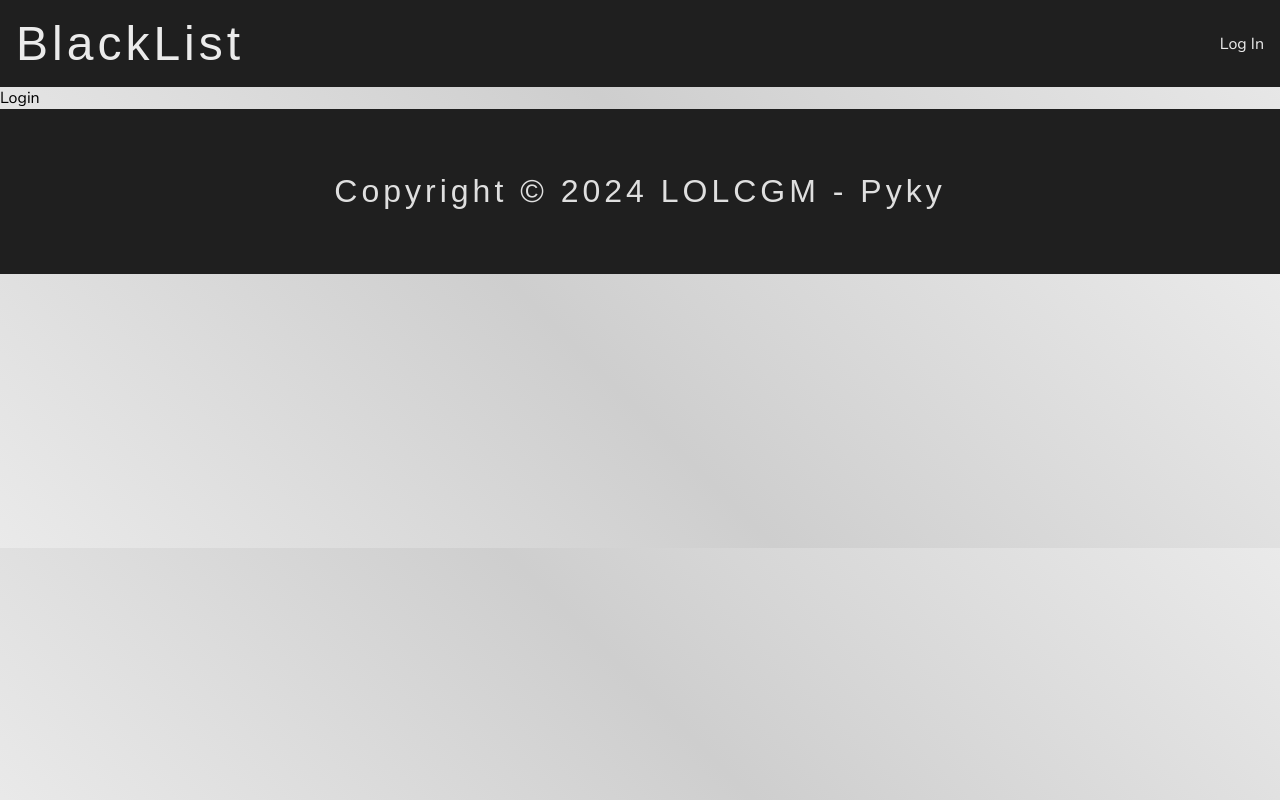
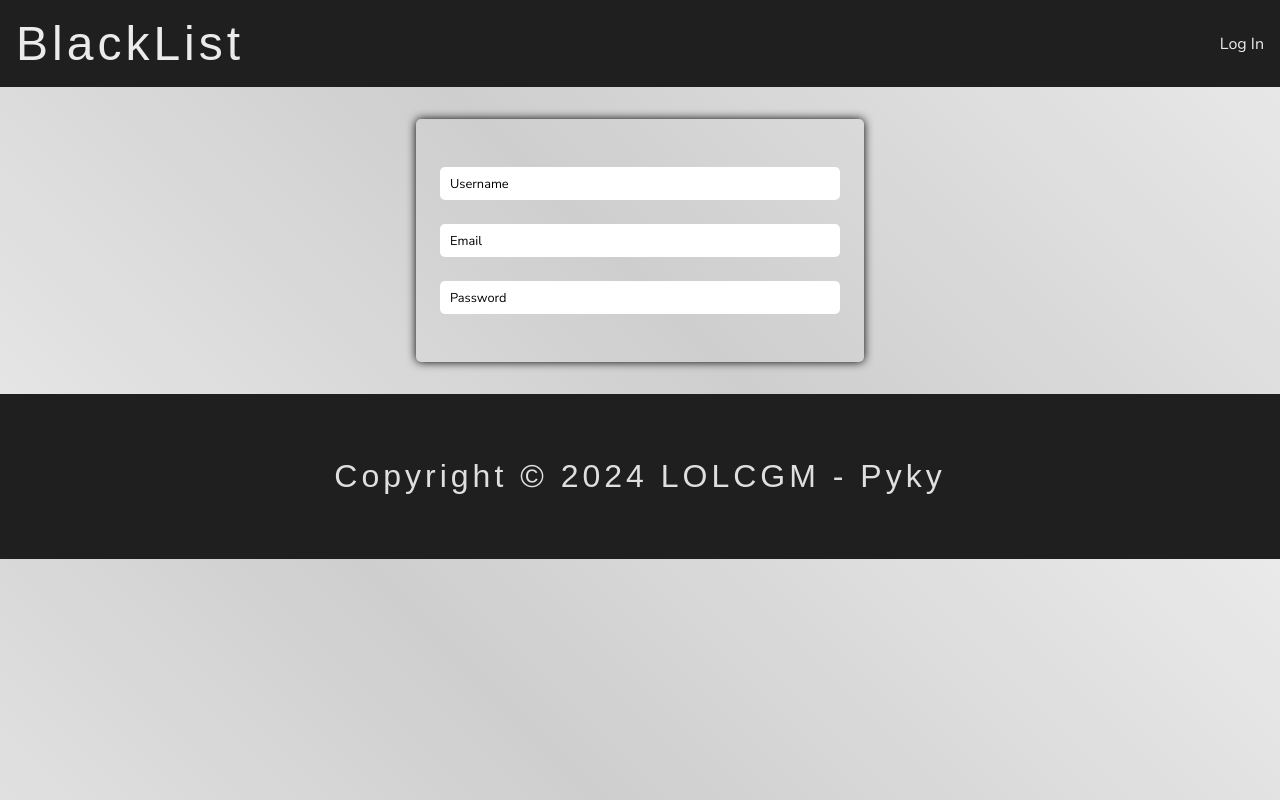
Before and after one commit to GitKub3r/BlackList-LOLCGM, a React (Vite) app: page /login in a window 1280 px wide. Built offline with nearby package versions, Linux system fonts and the light colour scheme; a web font is replaced by a local one.

Commit message:
FormInput component + scriptJS

```diff
--- a/index.html
+++ b/index.html
@@ -9,6 +9,7 @@
       href="https://fonts.googleapis.com/css2?family=Nunito+Sans:ital,opsz,wght@0,6..12,200..1000;1,6..12,200..1000&family=Protest+Guerrilla&display=swap"
       rel="stylesheet"
     />
+    <script src="src/scripts/formLabel.js"></script>
     <title>BlackList - LOLCGM</title>
   </head>
   <body>
--- /dev/null
+++ b/src/components/form-input/forminput.css
@@ -0,0 +1,47 @@
+.form-input-container {
+  padding: 0;
+  margin: 1.5rem 0;
+  position: relative;
+  display: flex;
+  flex-direction: column;
+
+  width: 100%;
+}
+
+.form-input-container input {
+  background-color: white;
+
+  border: 1px solid transparent;
+  border-radius: 5px;
+
+  padding: 0.5rem 0;
+  outline: none;
+
+  transition: border-color 0.5s ease;
+
+  text-indent: 2.5%;
+}
+
+.form-input-container input:focus {
+  border-color: var(--blacklist-bg-primary);
+}
+
+.form-input-container label {
+  position: absolute;
+  transform: translateY(-50%);
+  top: 50%;
+  left: 2.5%;
+  font-size: 0.8rem;
+  pointer-events: none;
+  transition: 0.3s ease;
+}
+
+.form-input-container input:focus + label {
+  top: -25%;
+  left: 1%;
+}
+
+label.move {
+  top: -25%;
+  left: 1%;
+}
--- /dev/null
+++ b/src/components/form-input/forminput.tsx
@@ -0,0 +1,11 @@
+import { FormInputProps } from "../../types/FormInputProps";
+import "./forminput.css";
+
+export const FormInput = ({ label, type, name }: FormInputProps) => {
+  return (
+    <div className="form-input-container">
+      <input type={type} name={name} id={name} />
+      <label htmlFor={name}>{label}</label>
+    </div>
+  );
+};
--- a/src/pages/login/login.css
+++ b/src/pages/login/login.css
@@ -0,0 +1,13 @@
+.input-container {
+  width: 35%;
+  box-shadow: 0 0 10px black;
+  border-radius: 5px;
+
+  margin: 2rem 0;
+  padding: 1.5rem;
+}
+
+.main-content {
+  display: flex;
+  place-content: center;
+}
--- a/src/pages/login/login.tsx
+++ b/src/pages/login/login.tsx
@@ -1,5 +1,18 @@
+import { FormInput } from "../../components/form-input/forminput";
 import "./login.css";
 
 export const Login = () => {
-  return <div>Login</div>;
+  return (
+    <div className="main-content">
+      <div className="input-container">
+        <FormInput label="Username" type="text" name="username-login-field" />
+        <FormInput label="Email" type="email" name="email-login-field" />
+        <FormInput
+          label="Password"
+          type="password"
+          name="password-login-field"
+        />
+      </div>
+    </div>
+  );
 };
--- /dev/null
+++ b/src/scripts/formLabel.js
@@ -0,0 +1,15 @@
+window.onload = () => {
+  const loginFields = document.querySelectorAll("input");
+
+  Array.from(loginFields).forEach((field, index) => {
+    field.addEventListener("change", () => {
+      let aux = document.querySelectorAll("label");
+      let labels = Array.from(aux);
+      if (field.value != "") {
+        labels[index].classList.add("move");
+      } else {
+        labels[index].classList.remove("move");
+      }
+    });
+  });
+};
--- /dev/null
+++ b/src/types/FormInputProps.ts
@@ -0,0 +1,5 @@
+export type FormInputProps = {
+  label: string;
+  name: string;
+  type: "text" | "number" | "password" | "email" | "date" | "tel";
+};
```
